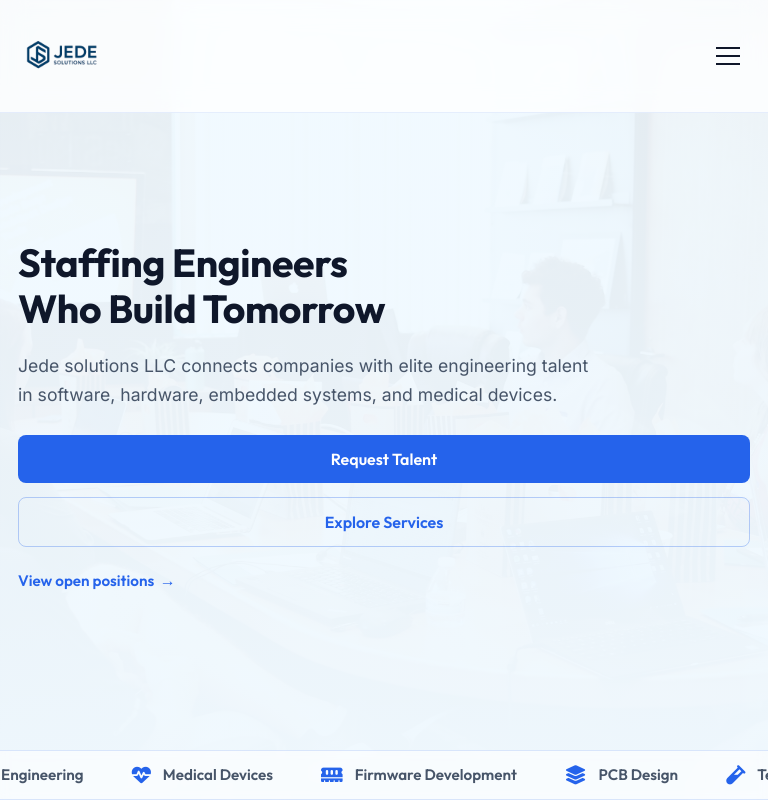
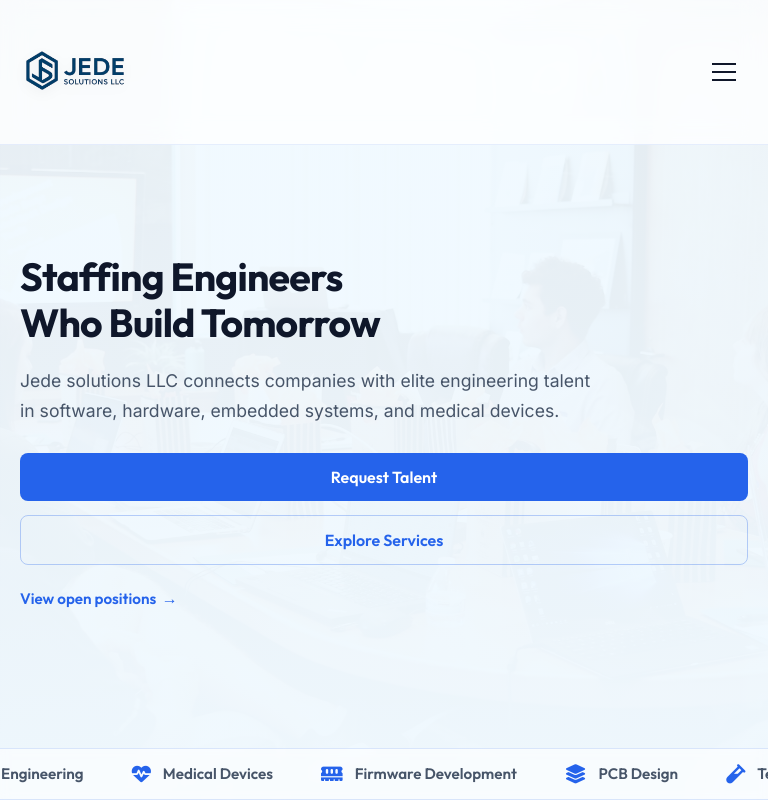
Before and after one commit to jedesolutionsllc/jedesolutionsllc, a website: page index.html in a window 768 px wide. Shown: the top 800 px of the page. Drawn offline with Linux system fonts and the light colour scheme.

Commit message:
feat: Enhance hero section with high-priority image loading and add contact location details; update button styling and improve readability in CSS

```diff
--- a/index.html
+++ b/index.html
@@ -65,7 +65,7 @@
     <section class="hero" id="hero">
       <div class="hero-bg">
         <!-- Professional recruitment/office image -->
-        <img src="bgimg.avif" alt="Professional Team Meeting">
+        <img src="bgimg.avif" alt="Professional Team Meeting" fetchpriority="high">
       </div>
       <div class="container">
         <div class="hero-content reveal">
@@ -219,6 +219,14 @@
                 </div>
               </div>
 
+              <div class="contact-item">
+                <div class="icon-box"><i class="fas fa-map-marker-alt" aria-hidden="true"></i></div>
+                <div>
+                  <h5>Our Location</h5>
+                  <p>425 Fulton street, unit 202, Denton, TX 76201</p>
+                </div>
+              </div>
+
 
             </div>
           </div>
@@ -245,7 +253,7 @@
                   <label for="contactHp">Leave this field empty</label>
                   <input type="text" id="contactHp" name="company_website" tabindex="-1" autocomplete="off">
                 </div>
-                <button type="submit" class="btn btn-primary btn-block" id="contactSubmitBtn">Send Message</button>
+                <button type="submit" class="submit-btn" id="contactSubmitBtn">Send Message</button>
               </form>
             </div>
           </div>
--- a/style.css
+++ b/style.css
@@ -28,13 +28,14 @@
 
 html {
   scroll-behavior: smooth;
+  scroll-padding-top: var(--header-height);
 }
 
 body {
   font-family: 'Inter', sans-serif;
   background-color: var(--bg-dark);
   color: var(--text-main);
-  line-height: 1.6;
+  line-height: 1.7; /* Increased for better readability */
   overflow-x: hidden;
   /* Seamless Checkered Background - Darker lines for light theme */
   background-image:
@@ -111,8 +112,7 @@ section {
 
 /* Header */
 header {
-  height: 80px;
-  /* Slightly reduced for elegance */
+  height: 100px; /* Increased from 80px for a more dominant presence */
   display: flex;
   align-items: center;
   position: fixed;
@@ -139,16 +139,15 @@ header .container {
 
 .logo {
   display: block;
-  height: 150px;
-  /* Adjust based on logo aspect ratio */
+  height: 180px; /* Increased from 150px for desktop dominance */
+  margin-left: -10px; /* Slight offset to align visual weight */
 }
 
 .logo img {
   height: 100%;
   width: auto;
   display: block;
-  /* filter: brightness(0) invert(1); Removed inversion for light theme */
-  /* Make logo white */
+  filter: drop-shadow(0 4px 6px rgba(0, 0, 0, 0.05)); /* Subtle depth for the logo */
 }
 
 .nav-links {
@@ -504,7 +503,7 @@ header .container {
 @media (min-width: 768px) {
   .bento-grid {
     grid-template-columns: repeat(3, 1fr);
-    grid-template-rows: repeat(2, 250px);
+    grid-auto-rows: minmax(250px, auto); /* Allow rows to expand if content grows */
   }
 
   .mission-card {
@@ -513,7 +512,6 @@ header .container {
 
   .why-us-card {
     grid-row: span 1;
-    /* Fix: Match height of other cards */
   }
 
   .stat-card {
@@ -1090,33 +1088,34 @@ footer {
 /* Mobile Responsive */
 @media (max-width: 768px) {
   :root {
-    /* Taller bar to fit a larger logo; keep in sync with header layout below */
-    --header-height: 112px;
+    /* Taller header to accommodate a larger, more dominant logo */
+    --header-height: 145px;
   }
 
   h1 {
-    font-size: 2.5rem;
+    font-size: 2.6rem;
+    letter-spacing: -0.02em;
   }
 
   h2 {
-    font-size: 1.85rem;
-    margin-bottom: 2rem;
+    font-size: 2rem;
+    margin-bottom: 2.5rem;
   }
 
   .container {
-    padding-left: max(18px, env(safe-area-inset-left, 0px));
-    padding-right: max(18px, env(safe-area-inset-right, 0px));
+    padding-left: max(20px, env(safe-area-inset-left, 0px));
+    padding-right: max(20px, env(safe-area-inset-right, 0px));
   }
 
   section {
-    padding: 56px 0;
+    padding: 70px 0; /* More breathing room on mobile */
   }
 
   header {
     height: auto;
     min-height: var(--header-height);
-    padding-top: max(8px, env(safe-area-inset-top, 0px));
-    padding-bottom: 8px;
+    padding-top: max(4px, env(safe-area-inset-top, 0px));
+    padding-bottom: 4px;
   }
 
   header .container {
@@ -1126,14 +1125,14 @@ footer {
   .logo {
     display: flex;
     align-items: center;
-    height: 96px;
-    margin-left: -4px;
+    height: 135px; /* Increased from 120px for maximum dominance */
+    margin-left: -12px;
   }
 
   .logo img {
     height: 100%;
     width: auto;
-    max-width: min(280px, 70vw);
+    max-width: min(340px, 90vw); /* Increased from 320px/85vw */
     object-fit: contain;
   }
 
@@ -1141,6 +1140,7 @@ footer {
     display: block;
     flex-shrink: 0;
     align-self: center;
+    padding: 12px; /* Better touch target */
   }
 
   .nav-links {
@@ -1334,15 +1334,16 @@ footer {
 
 @media (max-width: 380px) {
   :root {
-    --header-height: 104px;
+    --header-height: 130px;
   }
 
   .logo {
-    height: 88px;
+    height: 120px;
+    margin-left: -14px;
   }
 
   .logo img {
-    max-width: min(240px, 68vw);
+    max-width: min(300px, 85vw);
   }
 }
 
```
